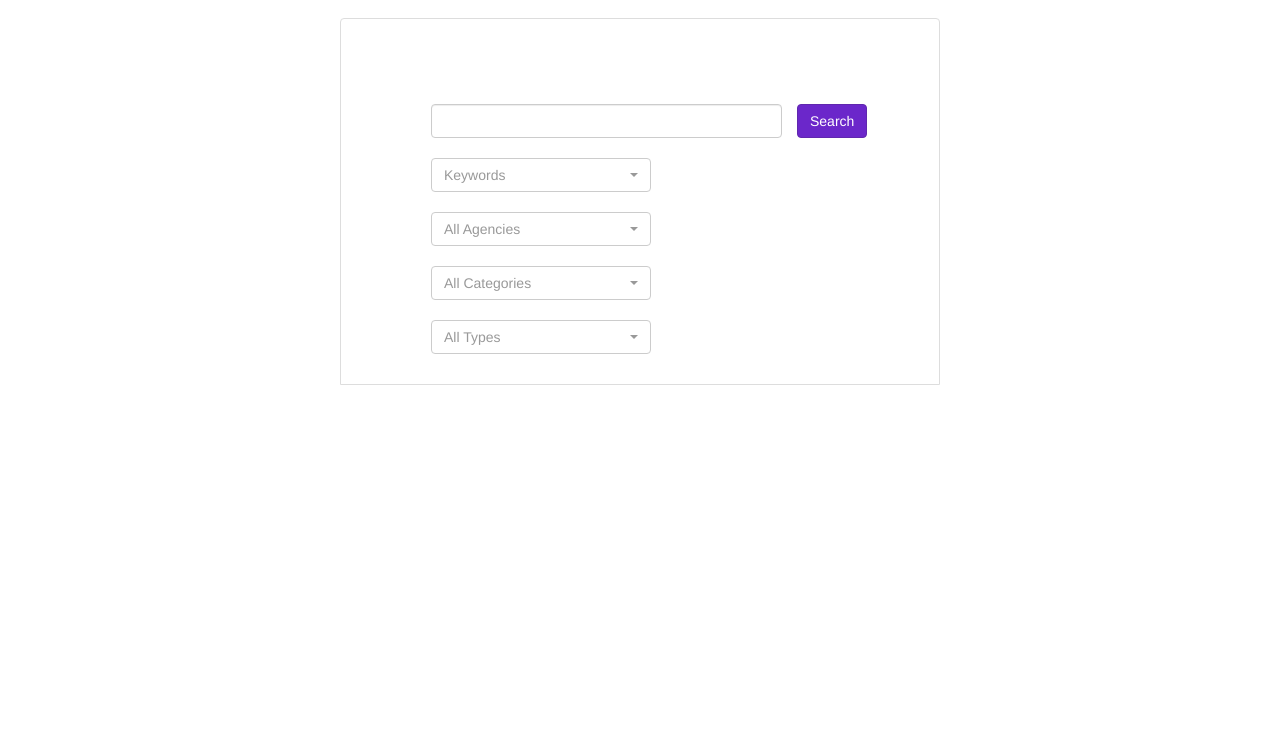
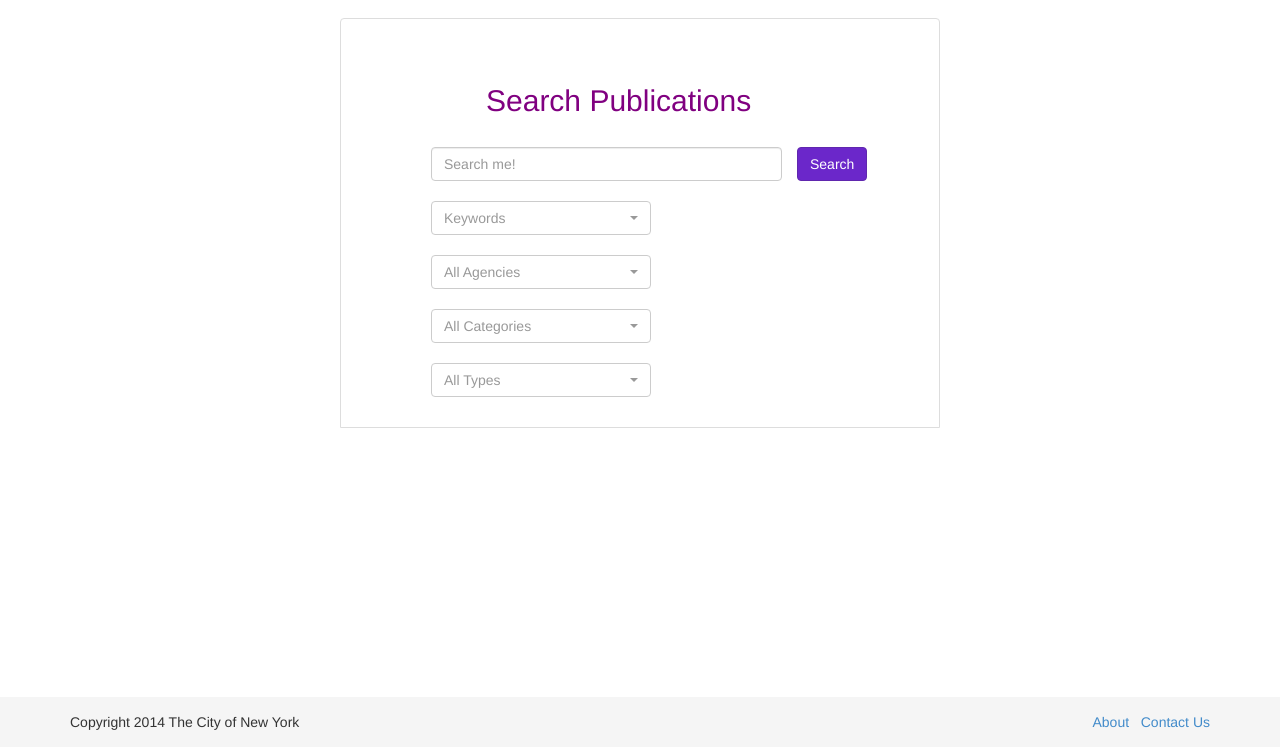
Before and after one commit to adulojusm/DORIS-Publications-Portal, a plain HTML site: page index.html in a window 1280 px wide. Shown: the part 53-800 px from the top of the page. Drawn offline with nearby package versions, Linux system fonts and the light colour scheme; files that its build step writes are made by us from their sources; files whose address does not match are found by name.

Commit message:
added footer

```diff
--- a/index.html
+++ b/index.html
@@ -42,12 +42,12 @@
 		</div>
 	</nav>
 	<div id="search">
-		<br>
+		<h2>Search Publications</h2>
 		<br>
 		<form class="form-search" role="form">
 		    <div class="form-group">
 		    	<div class="col-sm-9">
-		        	<input type="text" class="form-control">
+		        	<input type="text" placeholder ="Search me!"  class="form-control">
 		        </div>
 		        <button type="button" class="btn btn-nyc" id="btn">Search</button>
 		        <br>
@@ -194,6 +194,17 @@
 		    </div>
 		</form>
 	</div>
-
+	<div id="footer">
+      <div class="container">
+      <p class="muted credit">
+      	Copyright 2014 The City of New York &nbsp;
+      	<span id="footer-info">
+	        <a href="#">About</a>
+	        &nbsp;
+	        <a href="http://www.nyc.gov/html/records/html/contact/home.shtml">Contact Us</a>
+        </span>
+      </p>
+      </div>
+    </div>
 </body>
 </html>
--- a/style.css
+++ b/style.css
@@ -41,6 +41,15 @@ form{
 	margin-left: 60px;
 }
 
+#footer{
+	background-color: #f5f5f5;
+	position: absolute;
+	bottom:0;
+	width:100%;
+	padding-top: 15px;
+	height:50px;
+}
+
 
 select{
 	margin-left: 35px;
@@ -49,3 +58,12 @@ select{
 #selects{
 	margin-left: 15px;
 }
+
+h2{
+	margin-left: 130px;
+	color:purple;
+}
+
+#footer-info{
+	float: right;
+}
```
